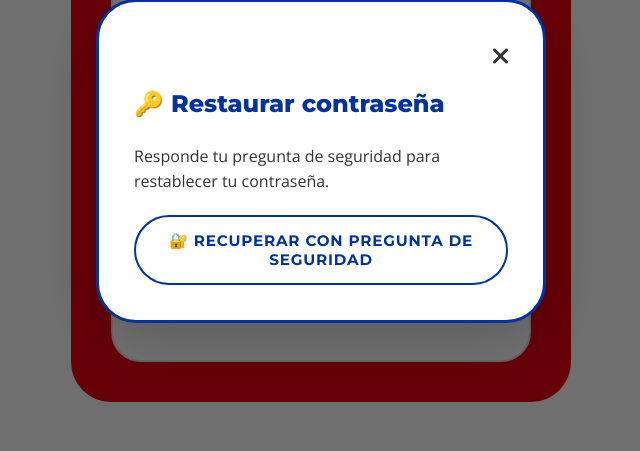
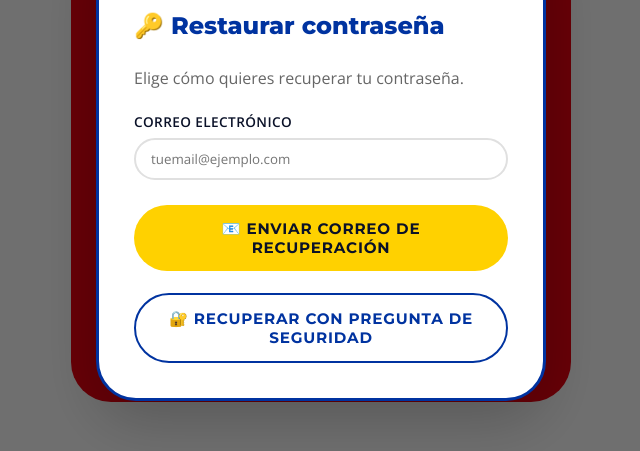
Before and after one commit to akuzzen/papeleriastony, a plain HTML site: page frontend/index.html in a window 1280 px wide. Both pictures are taken after a click on the link "¿Olvidaste tu contraseña?". Shown: the part 239-690 px from the top of the page, without its empty margins (319-959 px from the left). Drawn offline with nearby package versions, Linux system fonts and the light colour scheme.

Commit message:
Update index.html

```diff
--- a/frontend/index.html
+++ b/frontend/index.html
@@ -345,11 +345,27 @@
 	    <div class="modal-content">
 	        <div class="close-modal" onclick="closeModal('forgotModal')"><i class="fas fa-times"></i></div>
 	        <h3>🔑 Restaurar contraseña</h3>
-			<p>Responde tu pregunta de seguridad para restablecer tu contraseña.</p>
+	        <p style="color:#666;margin-bottom:20px;">Elige cómo quieres recuperar tu contraseña.</p>
 
-			<button id="showSecurityRecoveryBtn" class="btn-outline" style="margin-top: 20px;">
+	        <div id="forgotStep1">
+	            <div class="form-group">
+	                <label>Correo electrónico</label>
+	                <input type="email" class="form-control" id="forgotEmail" placeholder="tuemail@ejemplo.com">
+	            </div>
+	            <button class="btn" id="sendResetEmailBtn" style="width:100%;margin-bottom:12px;">
+	                📧 Enviar correo de recuperación
+	            </button>
+	            <button id="showSecurityRecoveryBtn" class="btn-outline" style="width:100%;">
 	                🔐 Recuperar con pregunta de seguridad
 	            </button>
+	        </div>
+
+	        <div id="forgotStep2" style="display:none;text-align:center;padding:20px 0;">
+	            <p style="font-size:32px;">📬</p>
+	            <p style="color:#27ae60;font-weight:bold;margin:12px 0;">¡Correo enviado!</p>
+	            <p style="color:#666;font-size:14px;">Revisa tu bandeja de entrada y sigue el enlace para restablecer tu contraseña.</p>
+	            <button class="btn" onclick="closeModal('forgotModal')" style="margin-top:20px;width:100%;">Cerrar</button>
+	        </div>
 	    </div>
 	</div>
 
```
Lines whose indentation alone changed are shown as unchanged.
